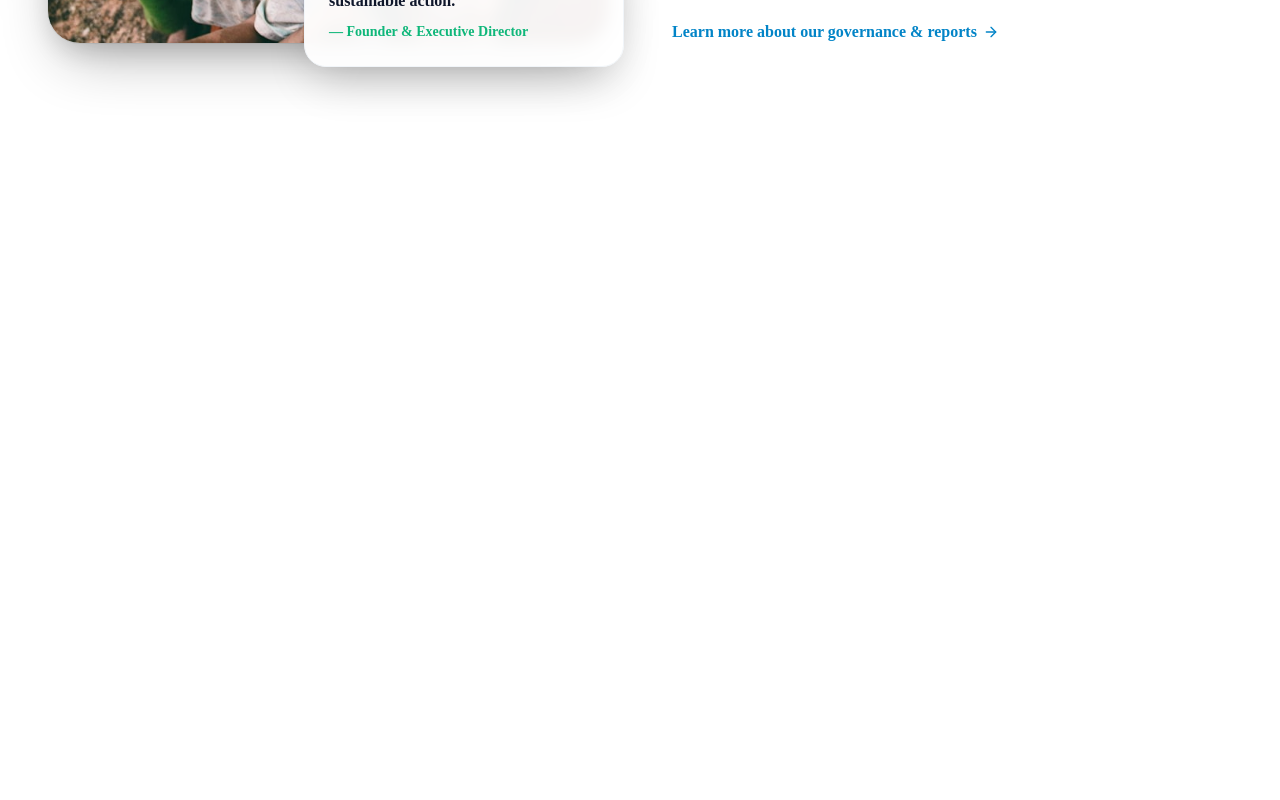
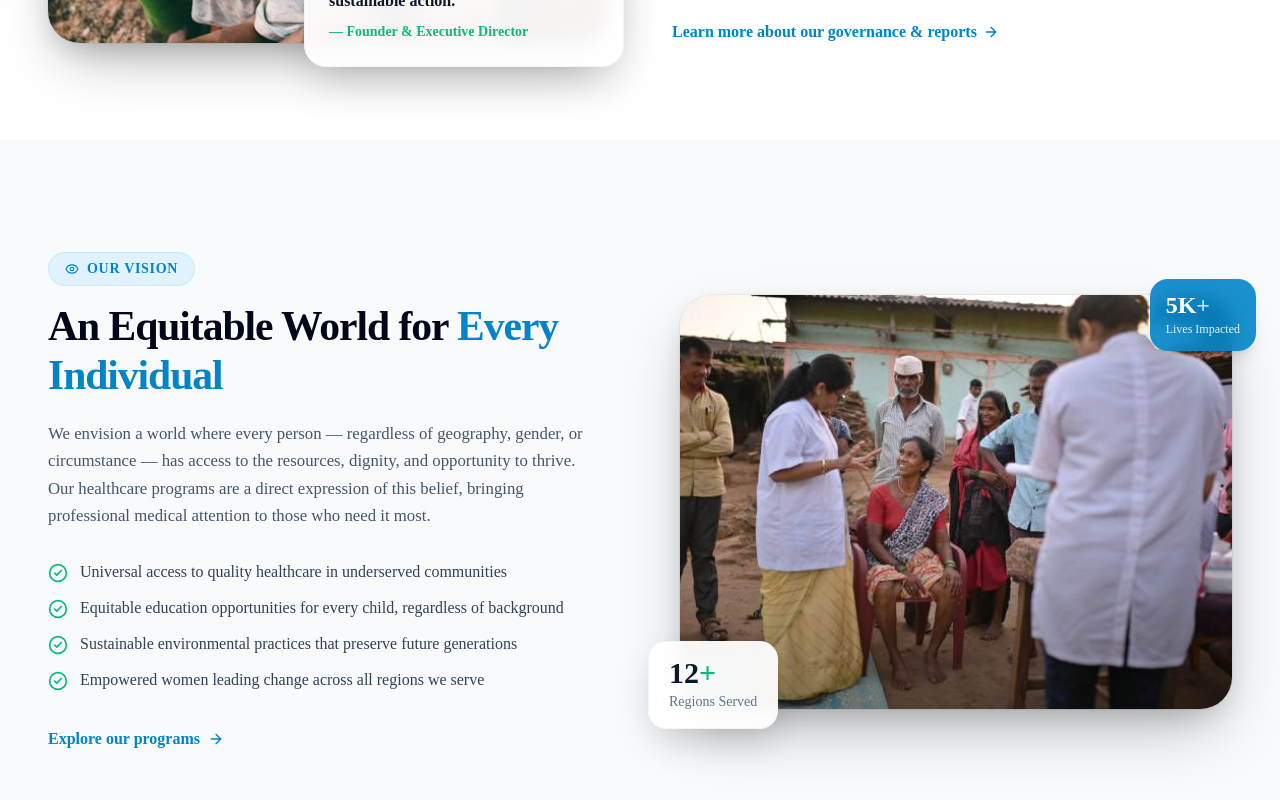
Before and after one commit to Anish-Pokharel7/btn, a Next.js app: page /about in a window 1280 px wide. Shown: the part 554-1354 px from the top of the page. Before the commit the page ends 880 px from the top, so only its background shows below. Built offline with nearby package versions, Linux system fonts and the light colour scheme.

Commit message:
Add AboutVision component to enhance About page

```diff
--- /dev/null
+++ b/app/about/AboutVision.tsx
@@ -0,0 +1,107 @@
+import Image from "next/image";
+import { Eye, CheckCircle2, ArrowRight } from "lucide-react";
+import Link from "next/link";
+
+const visionPoints = [
+  "Universal access to quality healthcare in underserved communities",
+  "Equitable education opportunities for every child, regardless of background",
+  "Sustainable environmental practices that preserve future generations",
+  "Empowered women leading change across all regions we serve",
+];
+
+export default function AboutVision() {
+  return (
+    <section className="w-full bg-slate-50 py-14 md:py-20 lg:py-28 px-4 md:px-8 lg:px-12 overflow-hidden">
+      <div className="w-full mx-auto">
+        <div className="grid grid-cols-1 lg:grid-cols-2 gap-14 lg:gap-16 xl:gap-20 items-center">
+
+          {/* Right Column: Image */}
+          <div className="relative group order-1 lg:order-2">
+            {/* Decorative background blob */}
+            <div className="absolute -inset-4 rounded-[2.5rem] bg-gradient-to-br from-sky-100 via-emerald-50 to-teal-100 opacity-60 blur-xl -z-10 group-hover:opacity-80 transition-opacity duration-500" />
+
+            {/* Image container */}
+            <div className="relative w-full aspect-[4/3] rounded-[2rem] overflow-hidden shadow-[0_28px_65px_-15px_rgba(0,0,0,0.30),0_12px_28px_-8px_rgba(0,0,0,0.16)] ring-1 ring-black/5 transition-all duration-500 ease-out group-hover:-translate-y-2 group-hover:shadow-[0_40px_90px_-18px_rgba(0,0,0,0.38),0_18px_40px_-10px_rgba(0,0,0,0.20)]">
+              <Image
+                src="/images/doctor.jpg"
+                alt="Healthcare workers serving the community"
+                fill
+                priority
+                sizes="(max-width: 768px) 100vw, (max-width: 1200px) 50vw, 600px"
+                className="object-cover object-center transition-transform duration-700 ease-out group-hover:scale-105"
+              />
+              {/* Subtle gradient overlay at bottom */}
+              <div className="absolute inset-0 bg-gradient-to-t from-black/30 via-transparent to-transparent" />
+            </div>
+
+            {/* Floating stat card */}
+            <div className="absolute -bottom-5 -left-4 sm:-left-6 lg:-left-8 bg-white/95 backdrop-blur-sm rounded-2xl px-5 py-4 shadow-[0_16px_40px_-8px_rgba(0,0,0,0.20)] border border-slate-100 z-10 transition-all duration-300 hover:scale-[1.03] hover:-translate-y-1">
+              <p className="text-3xl font-extrabold text-slate-900 leading-none">
+                12<span className="text-[#0fb77a]">+</span>
+              </p>
+              <p className="text-xs sm:text-sm text-slate-500 font-medium mt-1">
+                Regions Served
+              </p>
+            </div>
+
+            {/* Floating badge card */}
+            <div className="absolute -top-4 -right-3 sm:-right-5 lg:-right-6 bg-[#0284c7]/90 backdrop-blur-sm rounded-2xl px-4 py-3.5 shadow-lg z-10 text-white transition-all duration-300 hover:scale-[1.03] hover:-translate-y-1">
+              <p className="text-2xl font-extrabold leading-none">
+                5K<span className="text-sky-200">+</span>
+              </p>
+              <p className="text-xs font-medium text-sky-100 mt-1">
+                Lives Impacted
+              </p>
+            </div>
+          </div>
+
+          {/* Left Column: Content */}
+          <div className="flex flex-col items-start text-left order-2 lg:order-1">
+            {/* Section Badge */}
+            <div className="inline-flex items-center gap-2 px-4 py-1.5 rounded-full bg-sky-100 text-[#0284c7] text-xs sm:text-sm font-bold tracking-wider uppercase mb-4 border border-sky-200/60">
+              <Eye className="w-3.5 h-3.5" />
+              <span>Our Vision</span>
+            </div>
+
+            {/* Heading */}
+            <h2 className="text-3xl sm:text-4xl md:text-[2.6rem] font-extrabold text-slate-950 tracking-tight leading-[1.18] mb-5">
+              An Equitable World for{" "}
+              <span className="text-[#0284c7]">Every Individual</span>
+            </h2>
+
+            {/* Description */}
+            <p className="text-slate-600 text-sm sm:text-base md:text-[1.05rem] leading-relaxed mb-8">
+              We envision a world where every person — regardless of geography,
+              gender, or circumstance — has access to the resources, dignity, and
+              opportunity to thrive. Our healthcare programs are a direct
+              expression of this belief, bringing professional medical attention
+              to those who need it most.
+            </p>
+
+            {/* Vision Points */}
+            <ul className="flex flex-col gap-3.5 w-full mb-9">
+              {visionPoints.map((point, i) => (
+                <li key={i} className="flex items-start gap-3">
+                  <CheckCircle2 className="w-5 h-5 text-[#0fb77a] shrink-0 mt-0.5" />
+                  <span className="text-slate-700 text-sm sm:text-base leading-snug">
+                    {point}
+                  </span>
+                </li>
+              ))}
+            </ul>
+
+            {/* CTA Link */}
+            <Link
+              href="/programs"
+              className="inline-flex items-center gap-2 text-[#0284c7] hover:text-sky-700 font-semibold text-sm sm:text-base transition-colors group cursor-pointer"
+            >
+              <span>Explore our programs</span>
+              <ArrowRight className="w-4 h-4 transition-transform group-hover:translate-x-1" />
+            </Link>
+          </div>
+
+        </div>
+      </div>
+    </section>
+  );
+}
--- a/app/about/page.tsx
+++ b/app/about/page.tsx
@@ -1,4 +1,5 @@
 import AboutHero from "./AboutHero";
+import AboutVision from "./AboutVision";
 
 export const metadata = {
   title: "About Us | BTN Organization",
@@ -10,6 +11,7 @@ export default function AboutPage() {
   return (
     <main className="min-h-screen w-full flex flex-col">
       <AboutHero />
+      <AboutVision />
     </main>
   );
 }
```
